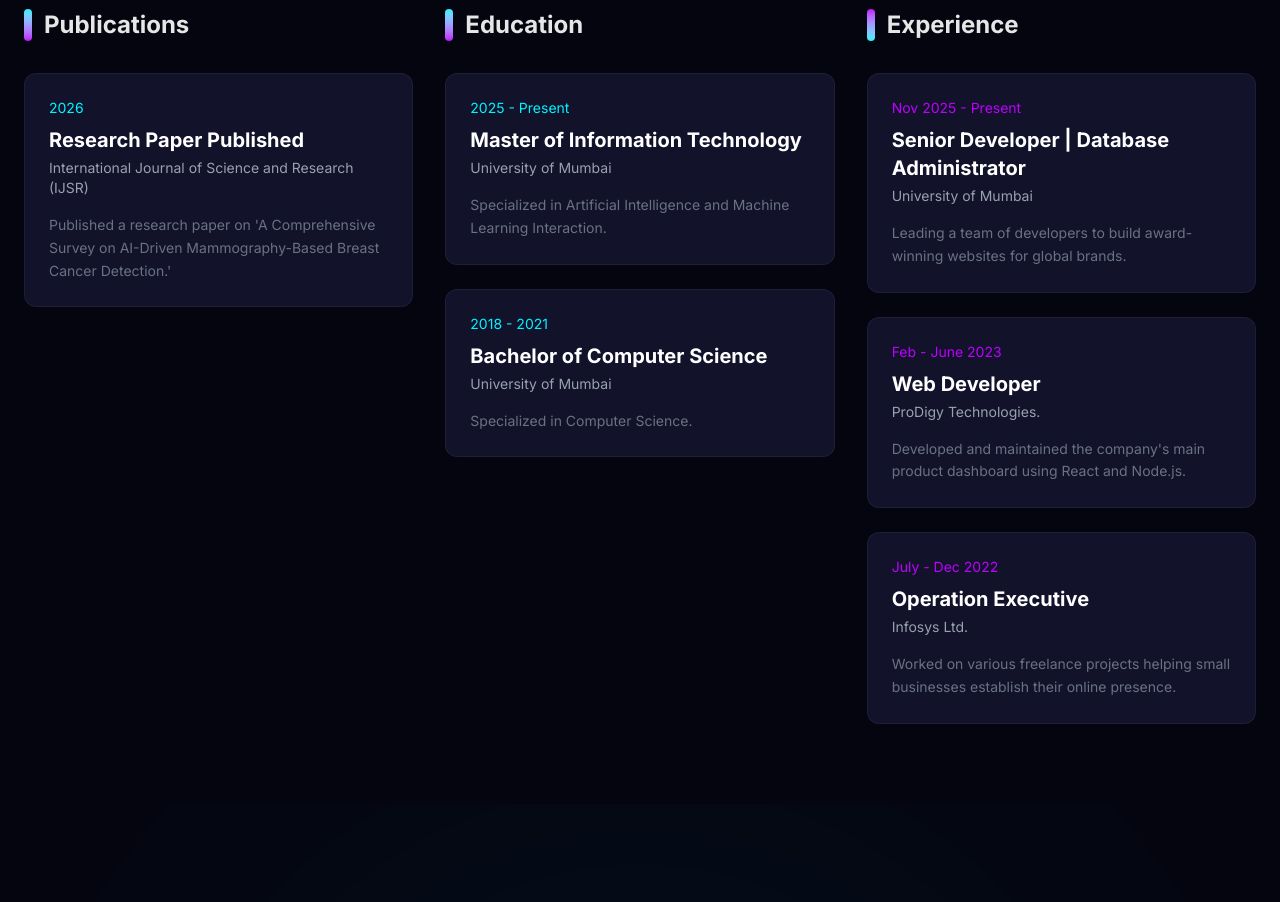
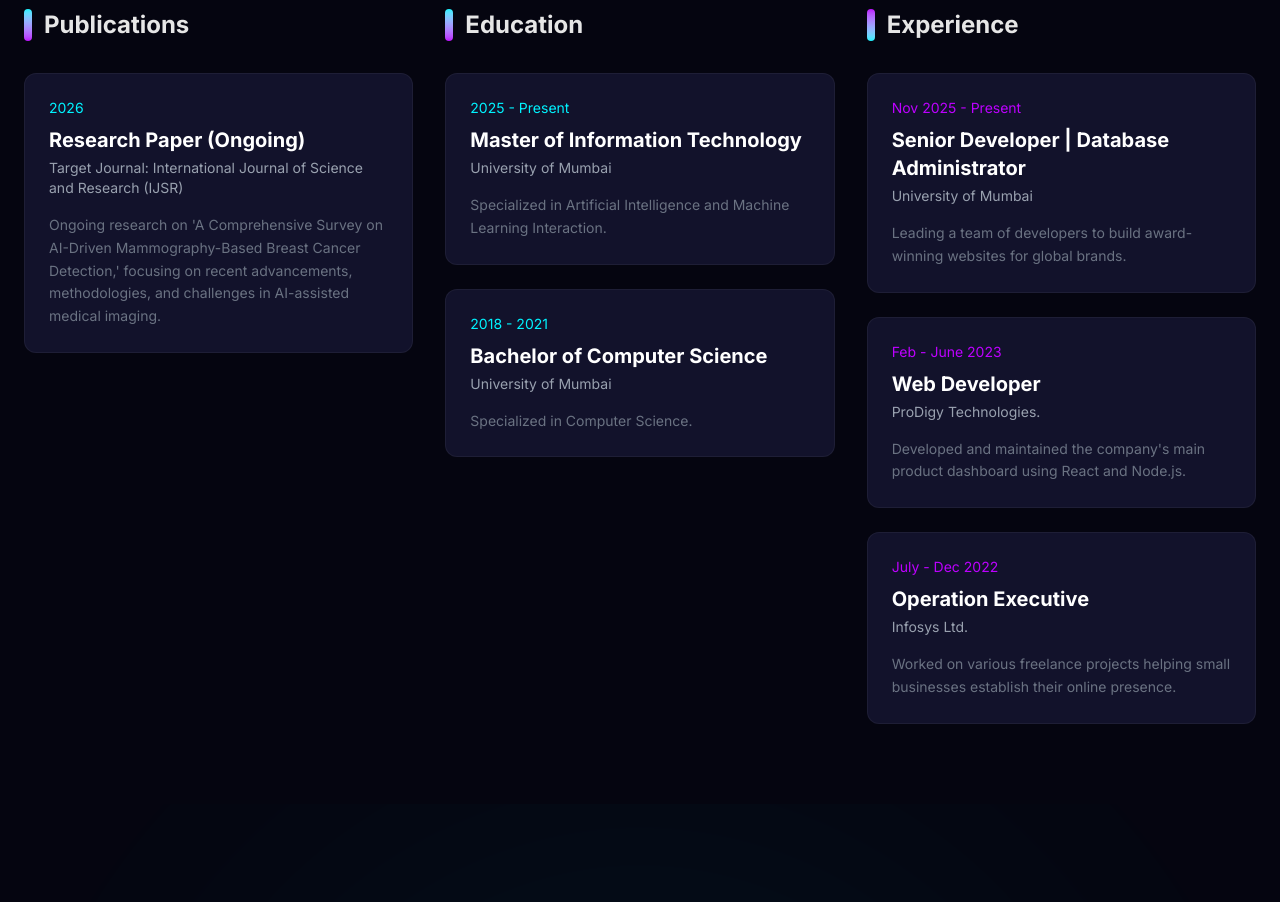
Before and after one commit to Swapnil27012000/resume, a Next.js app: page / in a window 1280 px wide. Shown: the part 1660-2562 px from the top of the page. Built offline with nearby package versions, Linux system fonts and the light colour scheme.

Commit message:
update publication

```diff
--- a/src/components/Journey.tsx
+++ b/src/components/Journey.tsx
@@ -59,12 +59,12 @@ const experienceData: JourneyItem[] = [
 
 const publicationsData: JourneyItem[] = [
     {
-        id: "1",
-        date: "2026",
-        title: "Research Paper Published",
-        subtitle: "International Journal of Science and Research (IJSR)",
-        description: "Published a research paper on 'A Comprehensive Survey on AI-Driven Mammography-Based Breast Cancer Detection.'",
-        link: "/research-paper-1.pdf" // Update this with your actual PDF path
+    id: "1",
+    date: "2026",
+    title: "Research Paper (Ongoing)",
+    subtitle: "Target Journal: International Journal of Science and Research (IJSR)",
+    description: "Ongoing research on 'A Comprehensive Survey on AI-Driven Mammography-Based Breast Cancer Detection,' focusing on recent advancements, methodologies, and challenges in AI-assisted medical imaging.",
+    link: "/research-paper-1.pdf" // Update this with your actual PDF path
     }
 ];
 
```
